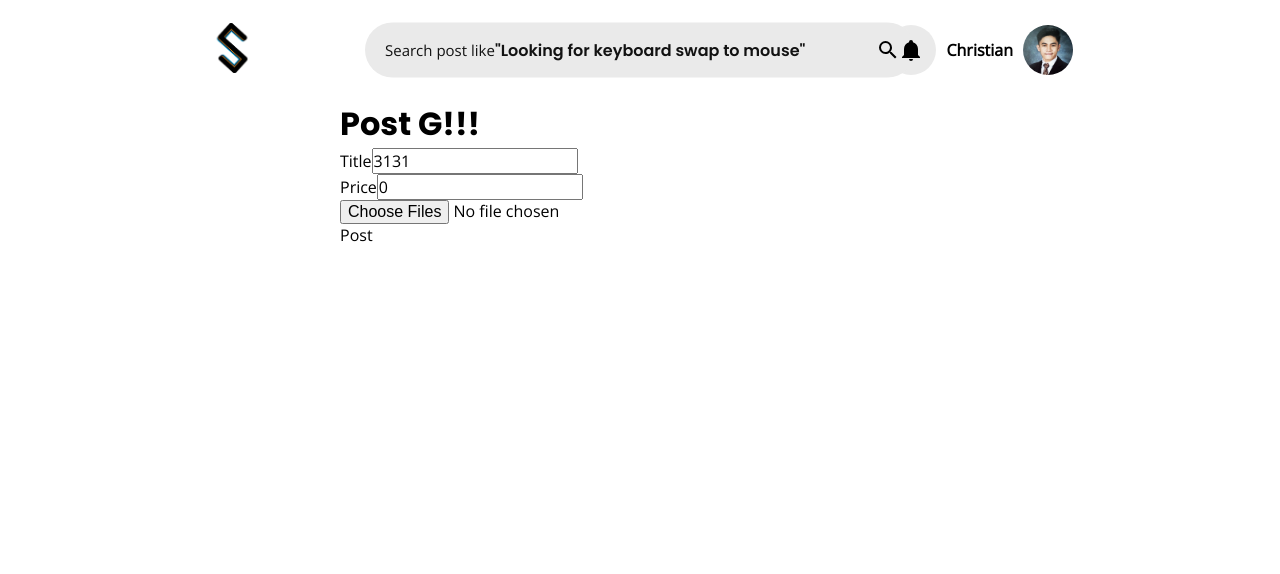
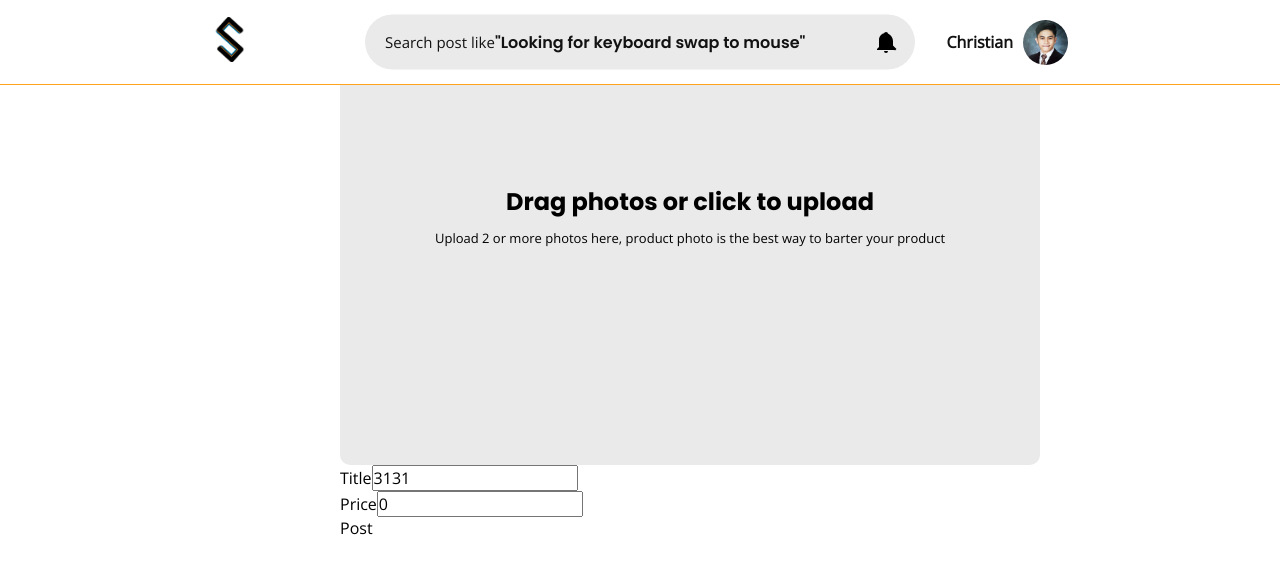
Before and after one commit to topzdev/swupp, a Nuxt app in the folder web/: page /new in a window 1280 px wide. Shown: the top 574 px of the page. Built offline with nearby package versions, Linux system fonts and the light colour scheme.

Commit message:
dropzone style added

```diff
--- a/web/assets/sass/layout/_box.scss
+++ b/web/assets/sass/layout/_box.scss
@@ -0,0 +1,117 @@
+.dropzone {
+  position: relative;
+  display: flex;
+  height: 380px;
+  width: 100%;
+  background-color: var(--color-light-gray);
+  border-bottom-left-radius: 10px;
+  border-bottom-right-radius: 10px;
+  overflow: hidden;
+  flex-direction: column;
+
+  &__base {
+    position: absolute;
+    top: 0;
+    left: 0;
+    height: 100%;
+    width: 100%;
+    z-index: 0;
+    opacity: 0;
+  }
+
+  &__body {
+    @include flex-middle;
+    flex-direction: column;
+    height: calc(100% - 120px);
+    width: 100%;
+
+    h2 {
+      font-size: 24px;
+      margin-bottom: 10px;
+    }
+
+    p {
+      font-size: 13px;
+    }
+  }
+
+  &__uploaded {
+    position: absolute;
+    bottom: 0;
+    left: 0;
+    display: flex;
+    padding: 10px;
+
+    & > *:not(:last-child) {
+      margin-right: 10px;
+    }
+  }
+
+  &__thumbnail {
+    position: relative;
+    overflow: hidden;
+    height: 120px;
+    width: 120px;
+    border-radius: 8px;
+    border: 3px solid transparent;
+    background-color: var(--color-light-gray);
+    display: flex;
+    align-items: center;
+    box-shadow: 0 0 10px rgba(0, 0, 0, 0.2);
+    box-sizing: content-box;
+    @include transition;
+
+    .thumb-blur {
+      position: absolute;
+      height: 120%;
+      width: 120%;
+      object-fit: cover;
+      left: 0;
+      right: 0;
+      filter: blur(5px);
+      z-index: 0;
+    }
+
+    .thumb-checkbox {
+      position: absolute;
+      top: 0;
+      left: 0;
+      height: 100%;
+      width: 100%;
+      opacity: 0;
+      cursor: pointer;
+    }
+
+    .thumb-exit {
+      @include flex-middle;
+      height: 23px;
+      width: 23px;
+      opacity: 0;
+      border-radius: 100%;
+      background-color: var(--color-accent);
+      top: 5px;
+      right: 5px;
+      position: absolute;
+      @include transition;
+
+      svg {
+        fill: var(--color-white);
+        height: 14px;
+      }
+    }
+
+    .thumb-img {
+      position: relative;
+      height: 100%;
+      margin: 0 auto;
+    }
+
+    &:hover .thumb-exit {
+      opacity: 1;
+    }
+  }
+}
+
+.thumb-active {
+  border: 3px solid var(--color-primary);
+}
--- a/web/assets/sass/layout/_navbar.scss
+++ b/web/assets/sass/layout/_navbar.scss
@@ -1,13 +1,16 @@
 .navbar {
+  height: 85px;
+  border-bottom: 1px solid var(--color-primary);
+
   .container {
+    height: 100%;
     display: flex;
     align-items: center;
-    height: 100px;
     position: relative;
   }
   &__logo {
     img {
-      height: 50px;
+      height: 45px;
     }
   }
   &__search {
@@ -21,24 +24,35 @@
   &__actions {
     display: flex;
     margin-left: auto;
+    align-items: center;
   }
 
   &__profile {
     display: flex;
     align-items: center;
     margin-left: 10px;
+    @include transition();
+    padding: 5px;
+    border-radius: 100px;
+    text-decoration: none;
+
+    &:hover {
+      background-color: var(--color-light-gray);
+    }
   }
 
   &__profile-name {
     font-weight: 600;
+    padding-left: 20px;
+    color: var(--color-main);
   }
 
   &__profile-photo {
     display: flex;
-    height: 50px;
-    width: 50px;
-    min-width: 50px;
-    min-height: 50px;
+    height: 45px;
+    width: 45px;
+    min-width: 45px;
+    min-height: 45px;
     border-radius: 100%;
     overflow: hidden;
     margin-left: 10px;
--- a/web/components/forms/CreatePostForm.vue
+++ b/web/components/forms/CreatePostForm.vue
@@ -1,6 +1,10 @@
 <template>
   <div class="card--post">
-    <h1>Post G!!!</h1>
+    <dropzone
+      name="photos"
+      :value="post.photos"
+      @input="onChange('photos', $event)"
+    />
     <div>
       <label for="">Title</label>
       <input
@@ -22,11 +26,6 @@
         @input="onChange('price', $event.target.value)"
       />
     </div>
-    <dropzone
-      name="photos"
-      :value="post.photos"
-      @input="onChange('photos', $event)"
-    />
 
     <button @click="onPost">Post</button>
   </div>
--- a/web/components/inputs/Dropzone.vue
+++ b/web/components/inputs/Dropzone.vue
@@ -1,14 +1,20 @@
 <template>
   <div class="dropzone">
     <input
-      class="dropzone___input"
+      class="dropzone__base"
       type="file"
       @change="onUploadPhotos($event)"
       multiple
       accept="image/*"
     />
-
-    <div class="dropzone__thumbnails">
+    <div class="dropzone__body">
+      <h2>Drag photos or click to upload</h2>
+      <p>
+        Upload 2 or more photos here, product photo is the best way to barter
+        your product
+      </p>
+    </div>
+    <div class="dropzone__uploaded">
       <dropzone-thumbnail
         v-for="(item, idx) in value"
         :key="idx"
@@ -31,6 +37,12 @@ export default {
     value: Array,
   },
 
+  computed: {
+    activePhoto() {
+      return;
+    },
+  },
+
   methods: {
     async onUploadPhotos(event) {
       const rawPhotos = event.target.files;
@@ -46,6 +58,15 @@ export default {
       });
 
       this.$emit("input", [...this.value, ...parsedPhotos]);
+    },
+
+    initialActive() {
+      this.$emit(
+        "input",
+        this.value.map((item, idx) => {
+          idx === 1 ? { ...item, isActive: true } : item;
+        })
+      );
     },
 
     remove(index) {
--- a/web/components/inputs/dropzone/DropzoneThumbnail.vue
+++ b/web/components/inputs/dropzone/DropzoneThumbnail.vue
@@ -1,24 +1,34 @@
 <template>
-  <div v-if="photo" style="display: block">
-    <img :src="photo" alt="" height="100" />
-    <input type="checkbox" :checked="item.isCover" @change="isCover(index)" />
+  <div v-if="photo" class="dropzone__thumbnail" :class="coverClass">
+    <img class="thumb-blur" :src="photo" alt="" height="100" />
+    <img class="thumb-img" :src="photo" alt="" height="100" />
     <input
+      class="thumb-checkbox"
+      type="checkbox"
+      :checked="item.isCover"
+      @change="isCover(index)"
+    />
+    <!-- <input
       type="text"
       :value="item.caption"
       @input="changeCaption(index, $event.target.value)"
       placeholder="Enter Caption"
-    />
+    /> -->
 
-    <button @click="remove(index)">X</button>
+    <button class="thumb-exit" @click="remove(index)">
+      <app-icon type="mdi" :path="icons.close" />
+    </button>
   </div>
 </template>
 
 <script>
 import parseBlobToData from "@/utils/parseBlobToData";
+import { mdiClose } from "@mdi/js";
 export default {
   data() {
     return {
       photo: null,
+      icons: { close: mdiClose },
     };
   },
 
@@ -42,6 +52,12 @@ export default {
     },
   },
 
+  computed: {
+    coverClass() {
+      return this.item.isCover ? "thumb-active" : "";
+    },
+  },
+
   mounted() {
     this.loadPhoto(this.item.photo);
   },
--- a/web/components/navbars/AppNavbar.vue
+++ b/web/components/navbars/AppNavbar.vue
@@ -12,7 +12,7 @@
       <div class="navbar__actions">
         <button-icon :icon="icons.notif" />
 
-        <div class="navbar__profile">
+        <nuxt-link to="/profile" class="navbar__profile">
           <p class="navbar__profile-name">Christian</p>
 
           <div class="navbar__profile-photo">
@@ -21,7 +21,7 @@
               alt="Christian Lugod Profile"
             />
           </div>
-        </div>
+        </nuxt-link>
       </div>
     </div>
   </nav>
```
